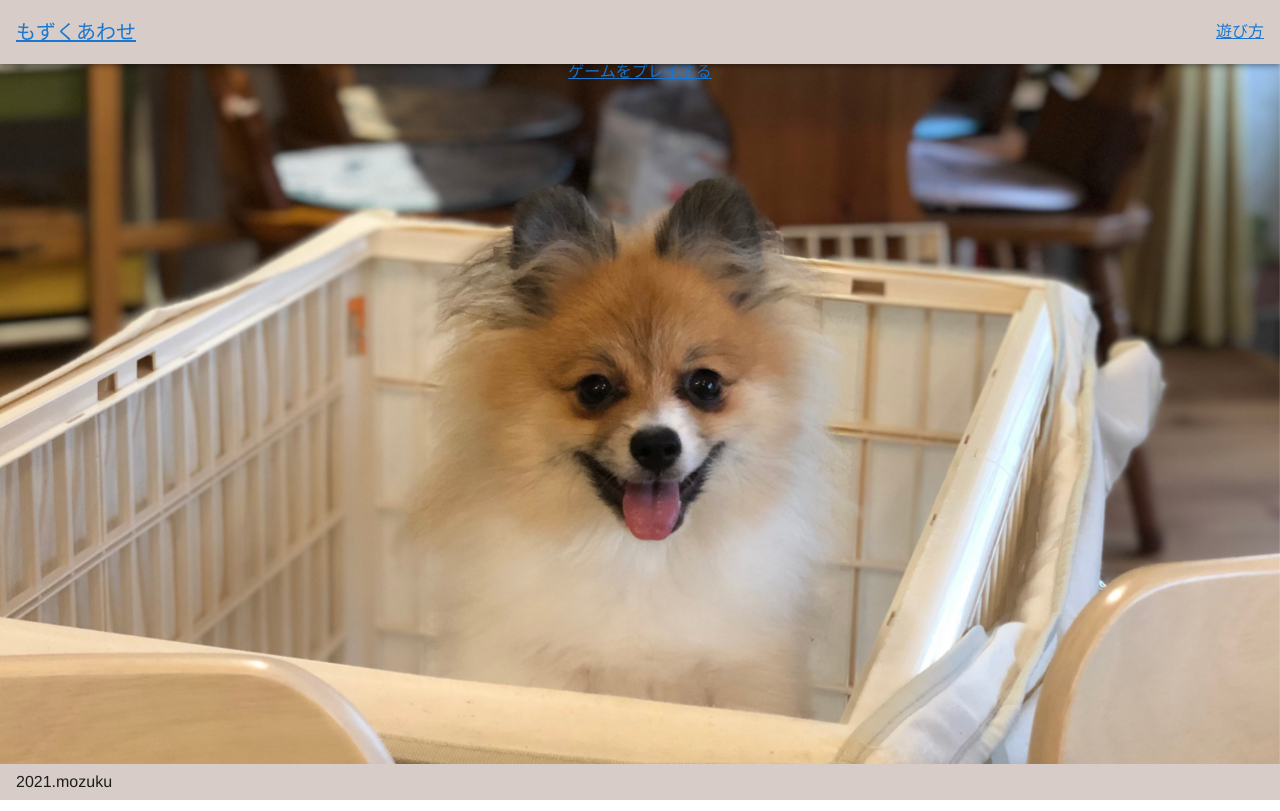
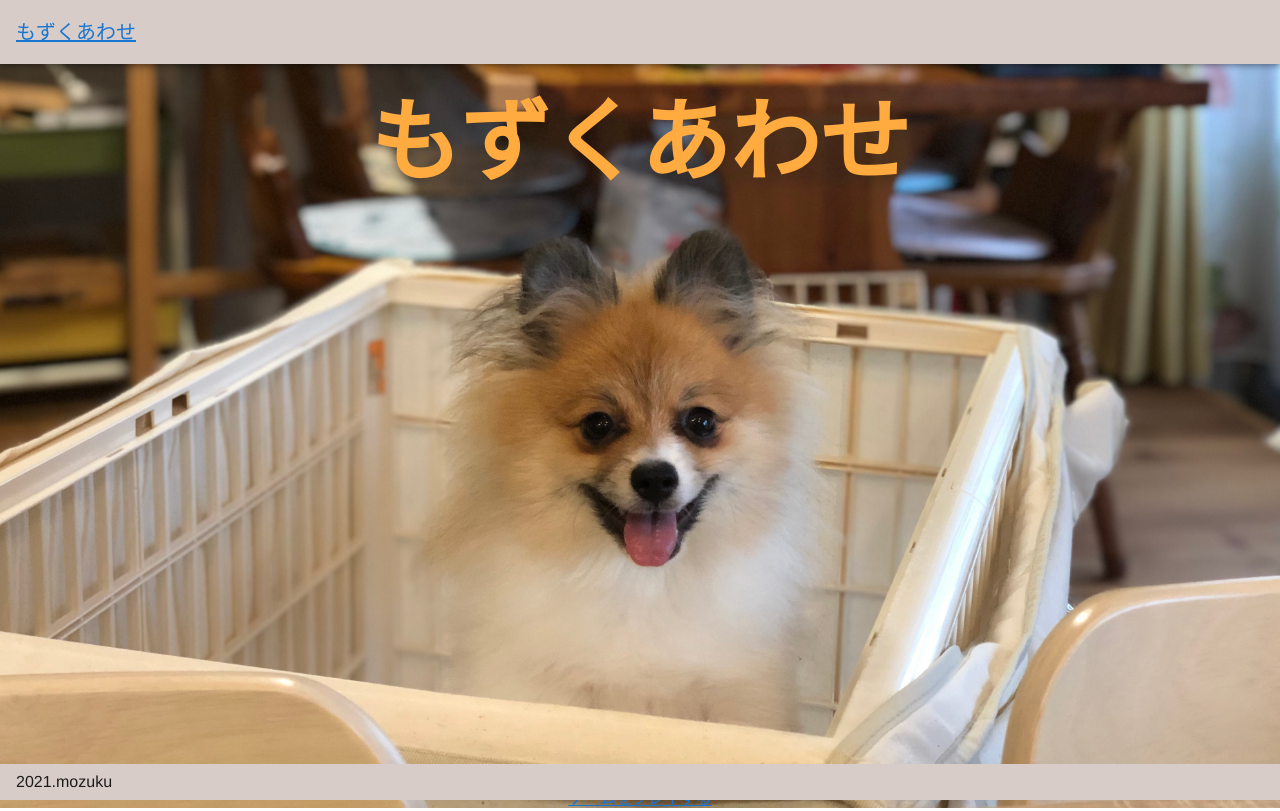
Before and after one commit to wataru-pgm/mozuku-app-01, a Vue app: page / in a window 1280 px wide. Built offline with nearby package versions, Linux system fonts and the light colour scheme.

Commit message:
add:topページにtitleを仮配置

```diff
--- a/src/App.vue
+++ b/src/App.vue
@@ -1,6 +1,6 @@
 <template>
   <v-app id="app">
-    <v-app-bar color="brown lighten-4" fixed>
+    <v-app-bar color="brown lighten-4">
       <v-toolbar-title>
         <router-link to="/">もずくあわせ</router-link>
       </v-toolbar-title>
@@ -8,9 +8,9 @@
         <v-spacer></v-spacer>
 
 
-      <router-link to="/Manual">遊び方</router-link>
+      <!-- <router-link to="/Manual">遊び方</router-link> -->
     </v-app-bar>
-<h1>Playarea画面</h1>
+
     <router-view/>
 
     <v-footer color="brown lighten-4" app>
--- a/src/components/Main.vue
+++ b/src/components/Main.vue
@@ -1,5 +1,30 @@
 <template>
   <v-container fluid class="bg">
+    <h1>もずくあわせ</h1>
+    <v-col></v-col>
+    <v-col></v-col>
+    <v-col></v-col>
+    <v-col></v-col>
+    <v-col></v-col>
+    <v-col></v-col>
+    <v-col></v-col>
+    <v-col></v-col>
+    <v-col></v-col>
+    <v-col></v-col>
+    <v-col></v-col>
+    <v-col></v-col>
+    <v-col></v-col>
+    <v-col></v-col>
+    <v-col></v-col>
+    <v-col></v-col>
+    <v-col></v-col>
+    <v-col></v-col>
+    <v-col></v-col>
+    <v-col></v-col>
+    <v-col></v-col>
+    <v-col></v-col>
+    <v-col></v-col>
+    <v-col></v-col>
     <router-link to="Playarea">ゲームをプレイする</router-link>
   </v-container>
 </template>
@@ -16,4 +41,9 @@
     height: 93vh;
     background-attachment: fixed;
   }
+
+  h1 {
+    font-size: 90px;
+    color:#FFAB40;
+  }
 </style>
--- a/src/views/Playarea.vue
+++ b/src/views/Playarea.vue
@@ -1,9 +1,6 @@
 <template>
   <v-app class="playarea">
     <h1>Playarea画面</h1>
-    <h1>Playarea画面</h1>
-    <h1>Playarea画面</h1>
-    <h1>Playarea画面</h1>
-    <h1>Playarea画面</h1>
+
   </v-app>
 </template>
```
